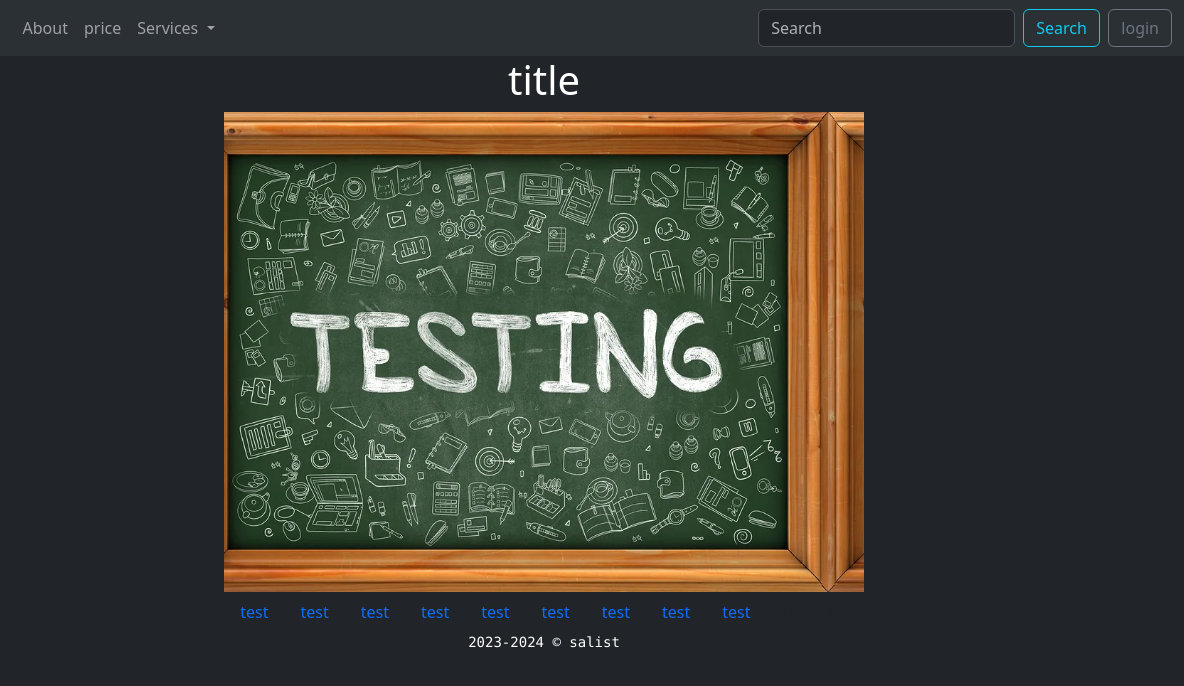
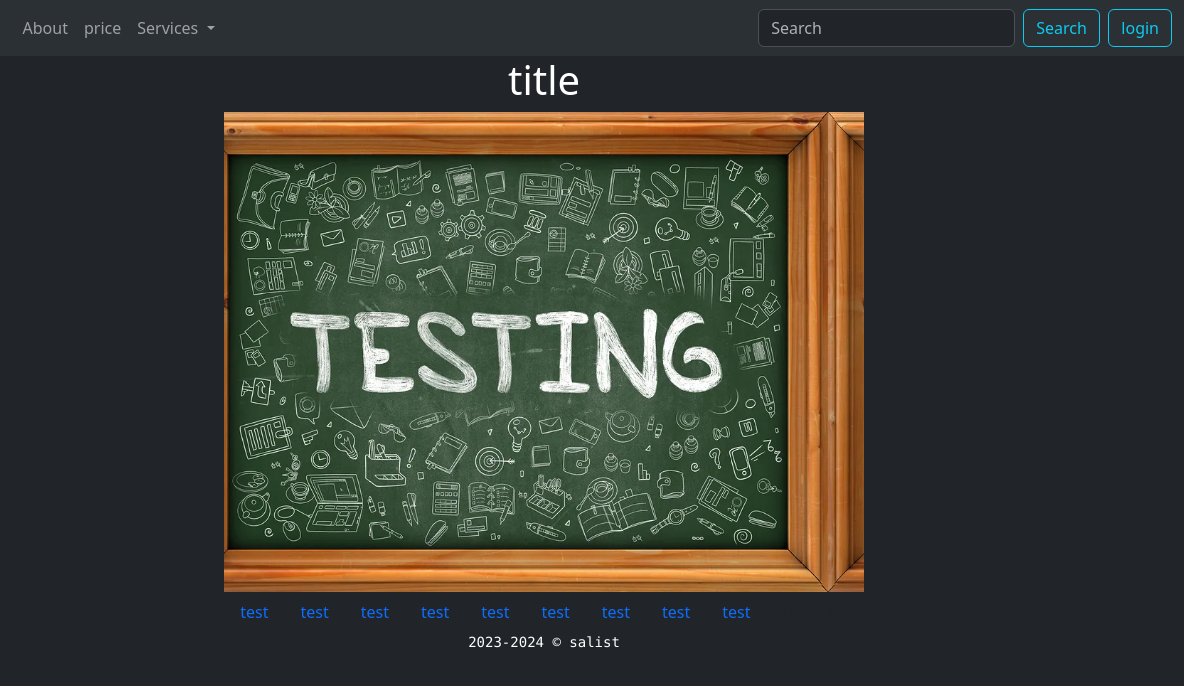
Before and after one commit to AERGERGAJHY/kjgSdfjs, a plain HTML site: page index.html in a window 1280 px wide. Shown: the full height of the page, 96-1280 px from the left. Drawn offline with Linux system fonts and the light colour scheme.

Commit message:
Update index.html

```diff
--- a/index.html
+++ b/index.html
@@ -40,7 +40,7 @@
               <button class="btn btn-outline-info" type="submit">Search</button>
             </form>
             <pre> </pre>
-            <button type="button" class="btn btn-outline-secondary">login</button>
+            <button type="button" class="btn btn-outline-info">login</button>
           </div>
         </div>
       </nav>
```
